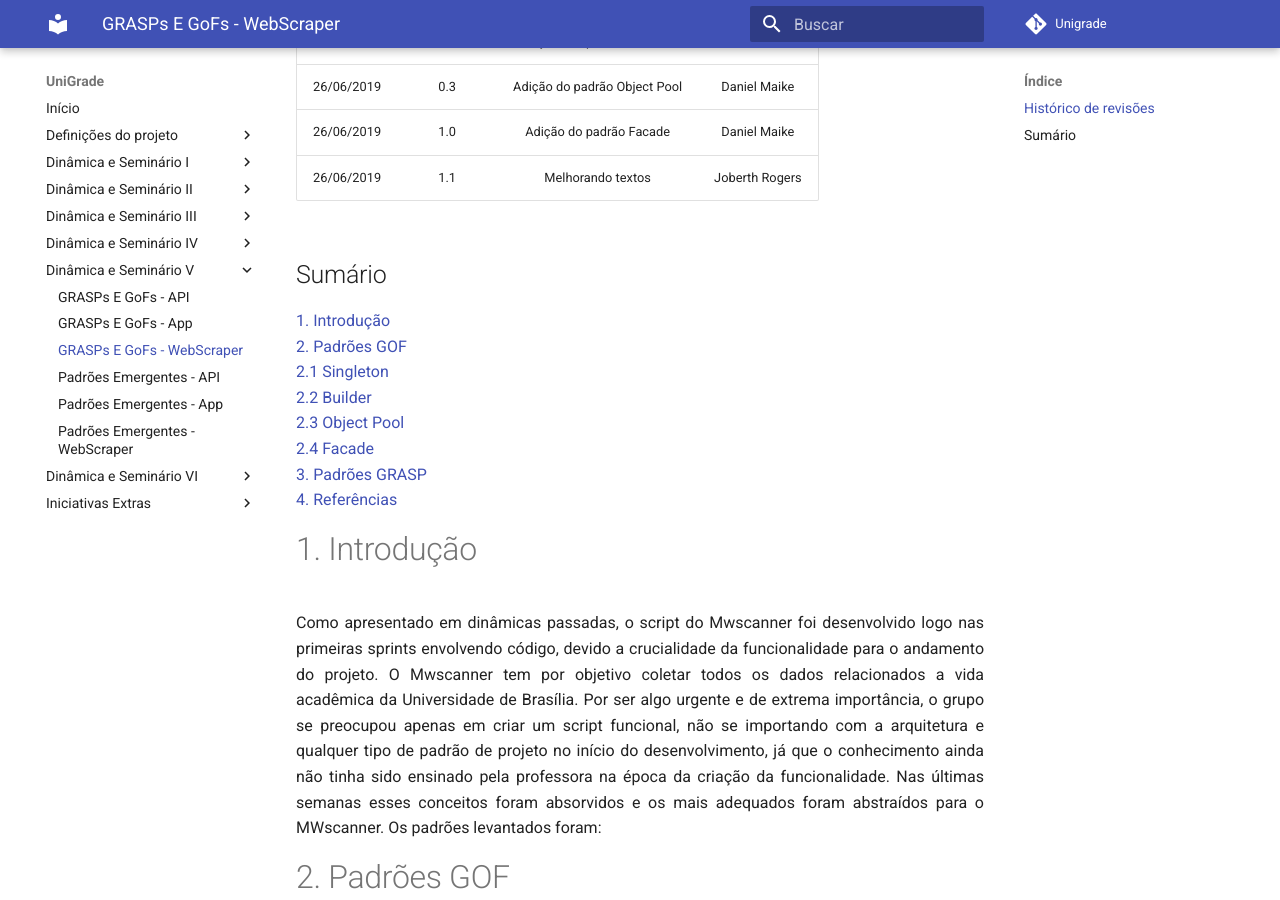
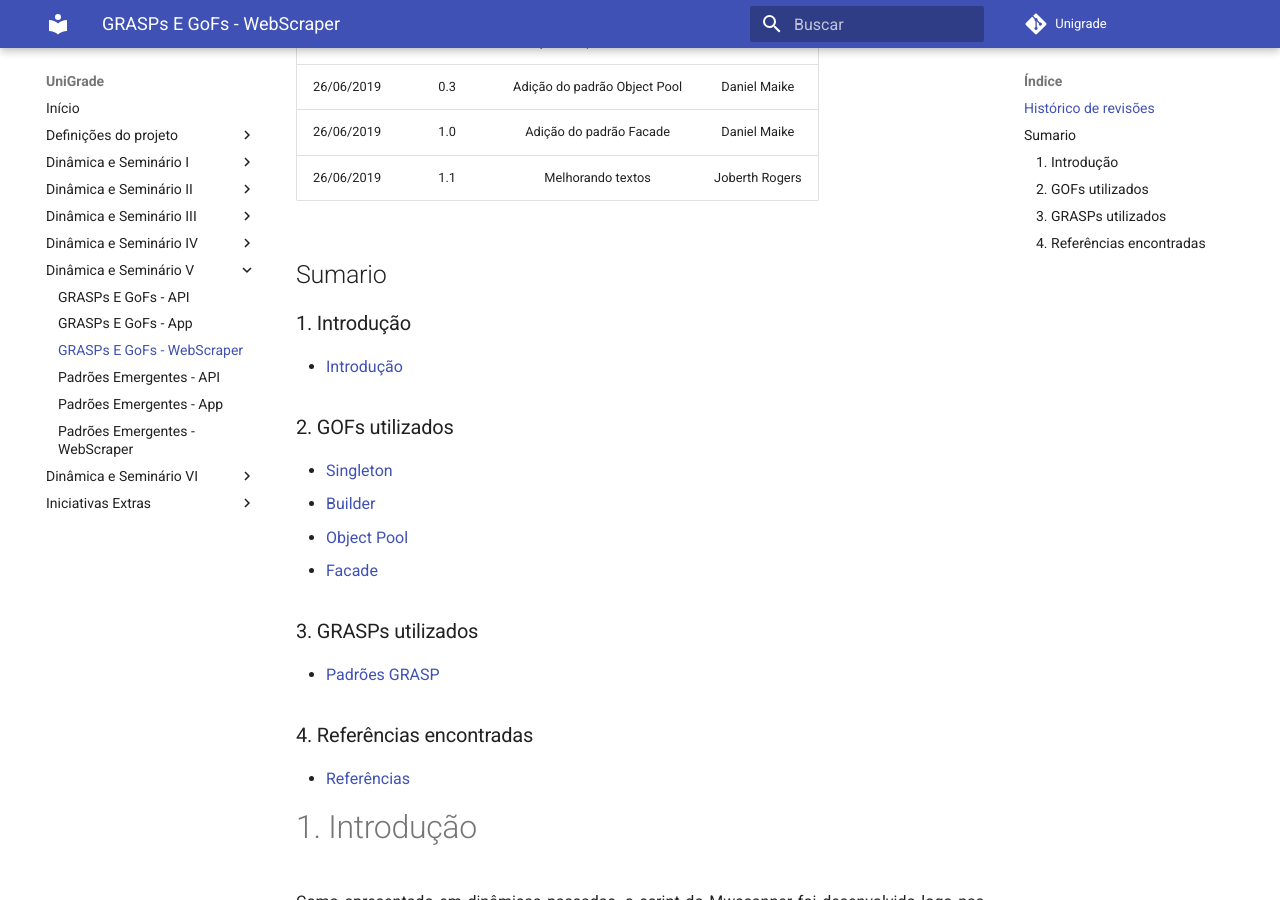
Before and after one commit to ads-unigrade-2019-1/Wiki, an MkDocs documentation site: the page built from docs/dinamica05A/webscraper.md, in a window 1280 px wide and 900 px high, scrolled down 303 px. Built offline with MkDocs 1.6.1 and Material for MkDocs 9.7.7, drawn with Linux system fonts in a browser that asks for light colours.

Commit message:
Changed image code to carbon and correct the summary to pattern

```diff
--- a/docs/dinamica05A/webscraper.md
+++ b/docs/dinamica05A/webscraper.md
@@ -10,16 +10,25 @@
 |  26/06/2019 |  1.0 | Adição do padrão Facade  |  Daniel Maike |
 | 26/06/2019 | 1.1 | Melhorando textos | Joberth Rogers |
 
-## Sumário
+## Sumario
 
-[1. Introdução](#1-introducao) <br>
-[2. Padrões GOF](#2-padroes-gof) <br>
-[2.1 Singleton](#21-singleton) <br>
-[2.2 Builder](#22-builder) <br>
-[2.3 Object Pool](#23-object-pool) <br>
-[2.4 Facade](#24-facade) <br>
-[3. Padrões GRASP](#3-padroes-grasp) <br>
-[4. Referências](#4-referencias) <br>
+### 1. Introdução
+* [Introdução](#1-introducao) <br>
+
+### 2. GOFs utilizados
+
+* [Singleton](#21-singleton-gof-criacional) <br>
+* [Builder](#22-builder-gof-criacional) <br>
+* [Object Pool](#23-object-pool-criacional-nao-gof) <br>
+* [Facade](#24-facade-gof-estrutural) <br>
+
+### 3. GRASPs utilizados
+
+* [Padrões GRASP](#3-padroes-grasp) <br>
+
+### 4. Referências encontradas
+
+* [Referências](#4-referencias) <br>
 
 # 1. Introdução
 
@@ -81,7 +90,7 @@
 </p>
 
 Exemplo de  trecho de código no MWScanner envolvendo o Object Pool: <br>
-[![threadpool](img/threadpool.png)](img/threadpool.png)
+[![threadpool](img/thread-pool.png)](img/thread-pool.png)
 
 ## 2.4 Facade (GOF Estrutural)
 
```
Also changed, not shown: docs/dinamica05A/img/thread-pool.png (added), docs/dinamica05A/img/threadpool.png (deleted).
